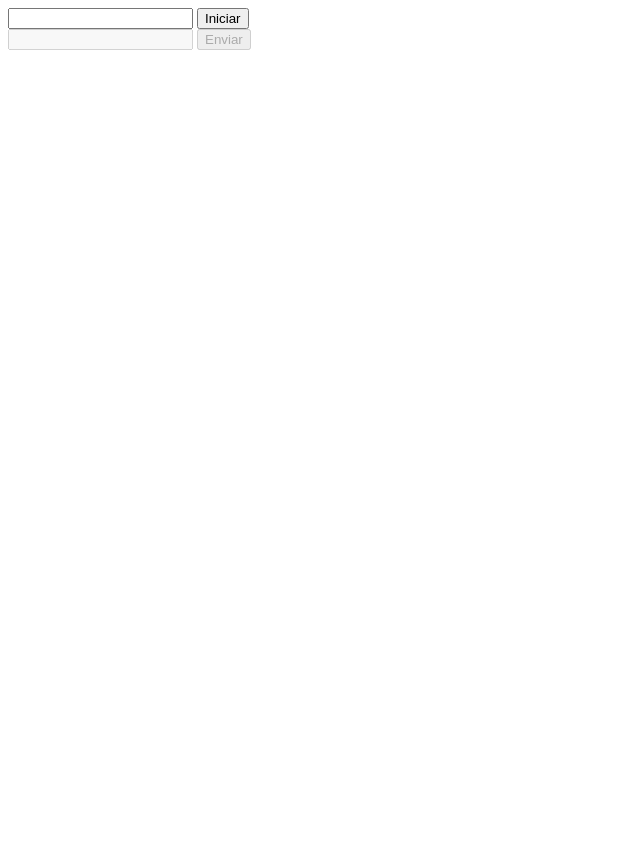
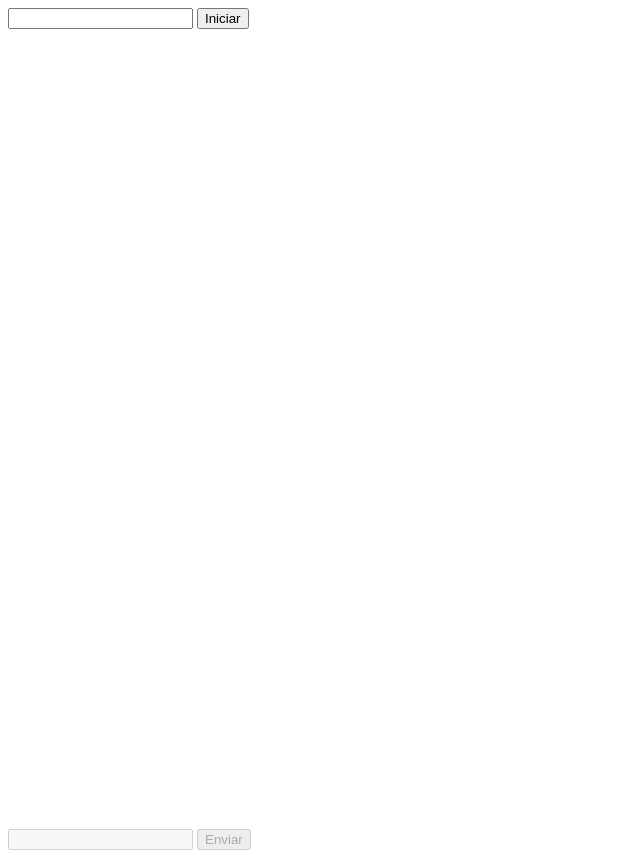
Before and after one commit to paulo9mv/randomchat, a website: page public/index.html in a window 1280 px wide. Shown: the whole page, without its empty margins (0-640 px from the left). Before the commit the page ends 800 px from the top, so only its background shows below. Drawn offline with nearby package versions, Linux system fonts and the light colour scheme; files whose address does not match are found by name.

Commit message:
changed viewport

```diff
--- a/public/index.html
+++ b/public/index.html
@@ -14,7 +14,7 @@
     <button id="logar_btn" onclick="iniciar()">Iniciar</button>
 
       <div style="height:100%;">
-          <div id="chat" style="height:100%;">
+          <div id="chat" style="height:100vh;width:100vw;">
             </div>
       </div>
 
```
